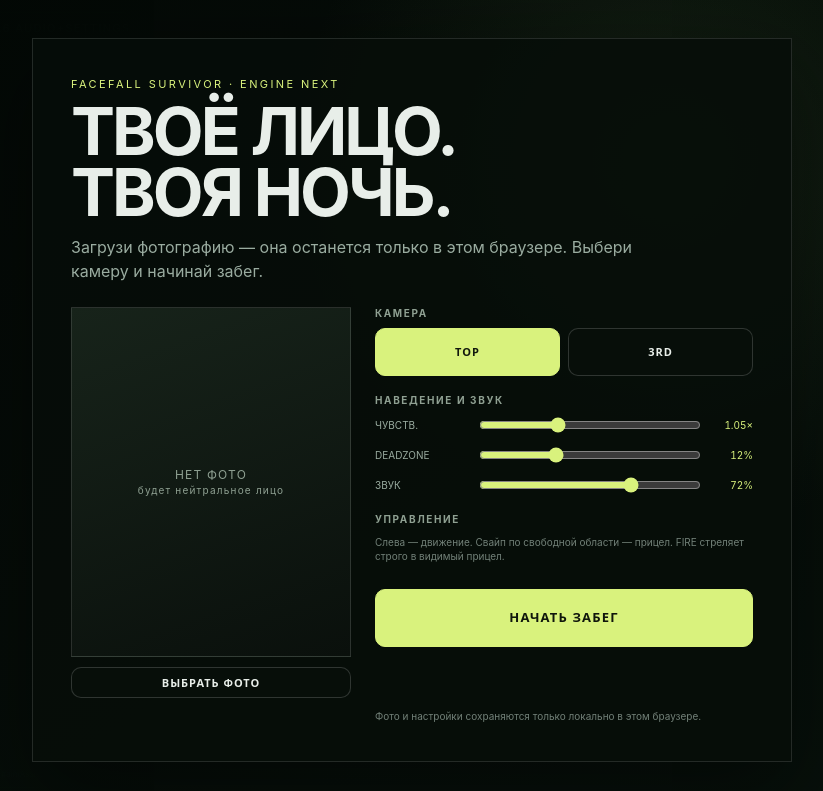
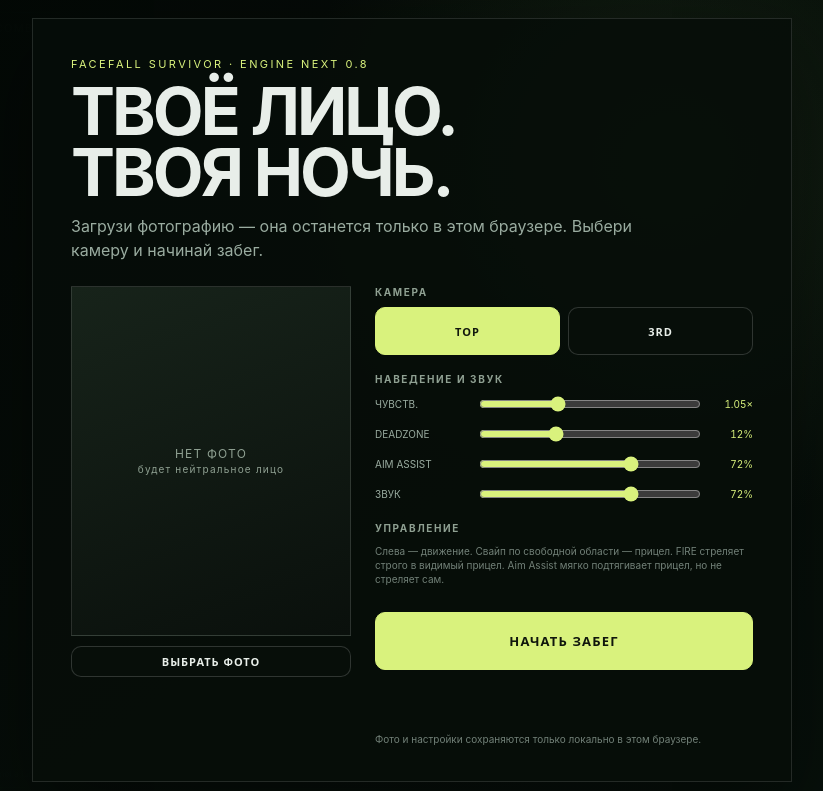
Before and after one commit to ptaskaev91-glitch/facefall-survivor, a website built with Vite: page engine-lab.html in a window 1280 px wide. Shown: the whole page, without its empty margins (228-1051 px from the left). Built offline with nearby package versions, Linux system fonts and the light colour scheme.

Commit message:
Expose 0.8 aim assist control in engine UI

```diff
--- a/engine-lab.html
+++ b/engine-lab.html
@@ -27,7 +27,7 @@
 <body>
   <div id="app"></div>
   <div class="lab-ui">
-    <div class="lab-badge">FACEFALL // ENGINE NEXT 0.5B.6 AUDIO+SETTINGS</div>
+    <div class="lab-badge">FACEFALL // ENGINE NEXT 0.8 COMBAT+AI</div>
     <div class="run-hud"><span>HP <b id="runHp">100</b></span><span>WAVE <b id="runWave">1</b></span><span>KILLS <b id="runKills">0</b></span><span>SCORE <b id="runScore">000000</b></span></div>
     <div class="lab-controls"><button id="camTop" data-active="true">TOP</button><button id="camThird" data-active="false">3RD</button></div>
     <div class="aim-reticle" id="aimReticle" data-mode="top" aria-hidden="true"><i></i></div>
@@ -38,7 +38,7 @@
 
   <section class="product-menu" id="productMenu" data-visible="true" aria-label="Facefall start menu">
     <div class="menu-card">
-      <div class="menu-kicker">FACEFALL SURVIVOR · ENGINE NEXT</div>
+      <div class="menu-kicker">FACEFALL SURVIVOR · ENGINE NEXT 0.8</div>
       <h1>ТВОЁ ЛИЦО.<br>ТВОЯ НОЧЬ.</h1>
       <p>Загрузи фотографию — она останется только в этом браузере. Выбери камеру и начинай забег.</p>
       <div class="menu-grid">
@@ -51,9 +51,10 @@
           <div class="menu-section"><h3>НАВЕДЕНИЕ И ЗВУК</h3><div class="settings-grid">
             <label class="setting-row"><span>ЧУВСТВ.</span><input id="aimSensitivity" type="range" min="0.45" max="2.2" step="0.05" value="1.05"><output id="aimSensitivityValue">1.05×</output></label>
             <label class="setting-row"><span>DEADZONE</span><input id="aimDeadzone" type="range" min="0.04" max="0.28" step="0.01" value="0.12"><output id="aimDeadzoneValue">12%</output></label>
+            <label class="setting-row"><span>AIM ASSIST</span><input id="aimAssist" type="range" min="0" max="1" step="0.05" value="0.72"><output id="aimAssistValue">72%</output></label>
             <label class="setting-row"><span>ЗВУК</span><input id="masterVolume" type="range" min="0" max="1" step="0.05" value="0.72"><output id="masterVolumeValue">72%</output></label>
           </div></div>
-          <div class="menu-section"><h3>УПРАВЛЕНИЕ</h3><div class="menu-note">Слева — движение. Свайп по свободной области — прицел. FIRE стреляет строго в видимый прицел.</div></div>
+          <div class="menu-section"><h3>УПРАВЛЕНИЕ</h3><div class="menu-note">Слева — движение. Свайп по свободной области — прицел. FIRE стреляет строго в видимый прицел. Aim Assist мягко подтягивает прицел, но не стреляет сам.</div></div>
           <button class="start-game" id="startGame" type="button">НАЧАТЬ ЗАБЕГ</button>
           <div class="menu-loading" id="menuLoading"></div><div class="menu-error" id="menuError"></div>
           <div class="menu-note">Фото и настройки сохраняются только локально в этом браузере.</div>
```
